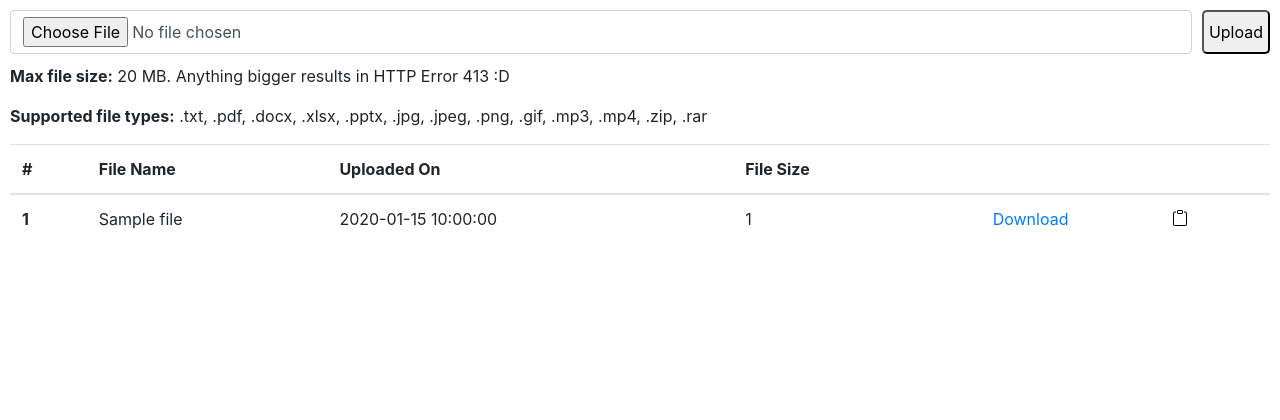
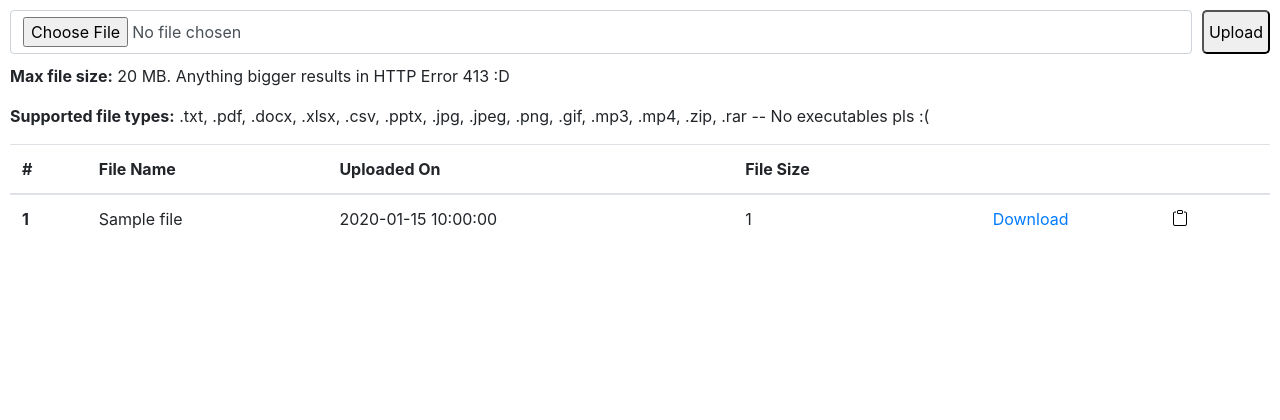
Before and after one commit to SuryaSekhar14/file-stash, a Flask app: template templates/home.html in a window 1280 px wide. Shown: the top 420 px of the page. Run offline with Flask 3, Linux system fonts and the light colour scheme; the template is opened without the code that fills it: most values are stand-ins (such as "Sample title", 1, 10 or a date in 2020); some libraries are stand-ins or nearby versions.

Commit message:
no execs pls :(

```diff
--- a/templates/home.html
+++ b/templates/home.html
@@ -43,7 +43,7 @@
     </form>
 
     <p> <b>Max file size:</b> 20 MB. Anything bigger results in HTTP Error 413 :D </p>
-    <p> <b>Supported file types:</b> .txt, .pdf, .docx, .xlsx, .pptx, .jpg, .jpeg, .png, .gif, .mp3, .mp4, .zip, .rar </p>
+    <p> <b>Supported file types:</b> .txt, .pdf, .docx, .xlsx, .csv, .pptx, .jpg, .jpeg, .png, .gif, .mp3, .mp4, .zip, .rar  -- No executables pls :(</p>
 
     <table class="table">
         <thead>
```
